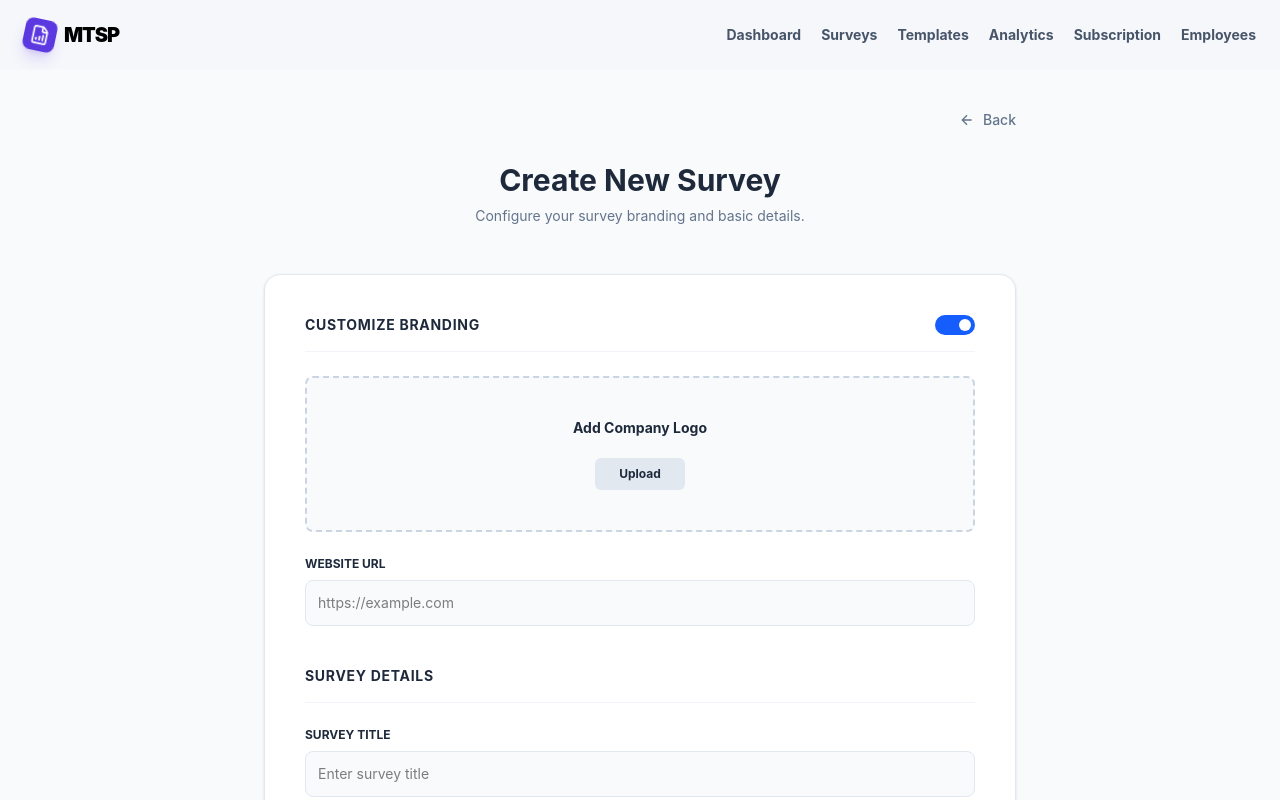
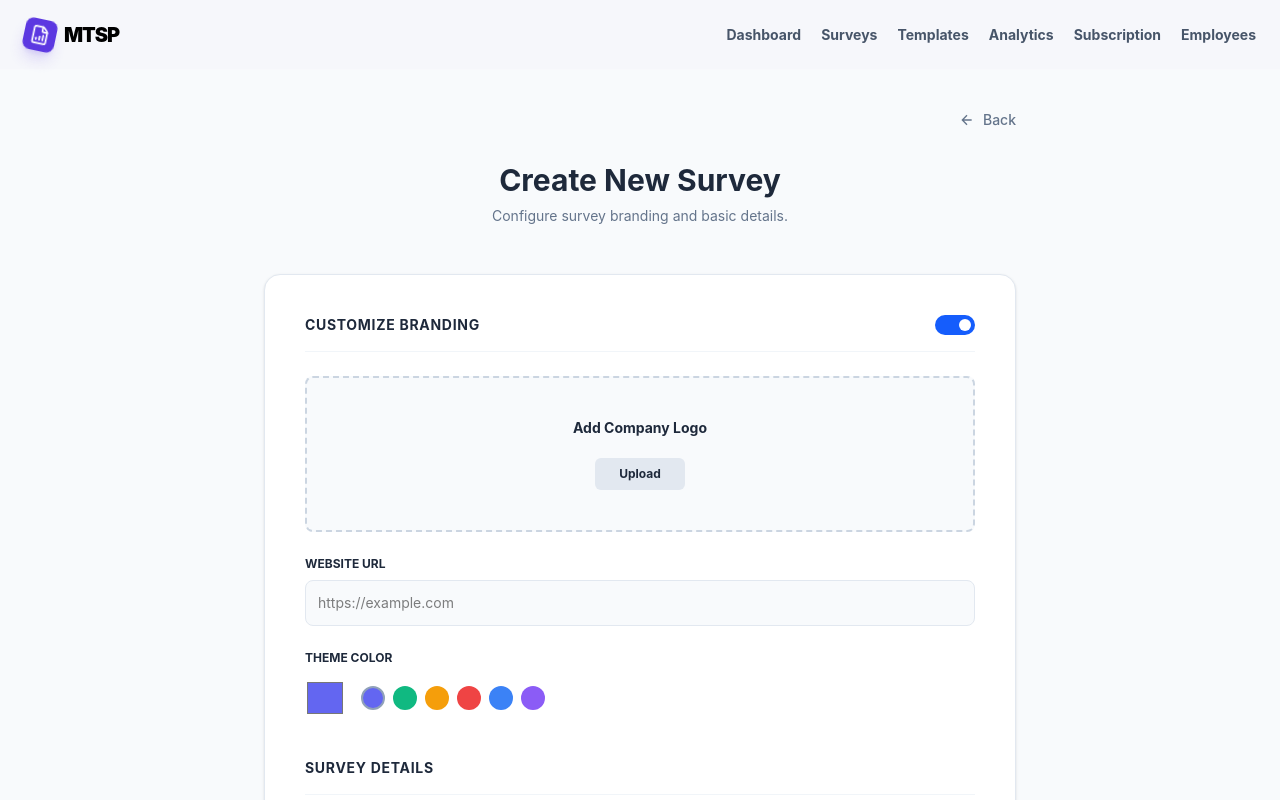
Before and after one commit to SMTIAP/smtiap-web, a React (Vite) app: page /create-new-survey in a window 1280 px wide. Both pictures are taken after a click on the element 955 px from the left and 325 px from the top of the page. Shown: the top 800 px of the page. Built offline with nearby package versions, Linux system fonts and the light colour scheme.

Commit message:
feat: implement survey branding setup and dynamic data flow

```diff
--- a/src/pages/CreateNewSurvey.tsx
+++ b/src/pages/CreateNewSurvey.tsx
@@ -18,7 +18,7 @@ export default function CreateNewSurvey() {
     customizeBranding: false,
     logo: null,
     websiteUrl: '',
-    themeColor: '#EFF6FF',
+    themeColor: '#6366F1', // Default branding color
     surveyTitle: '',
     description: '',
     isAnonymous: false,
@@ -40,9 +40,13 @@ export default function CreateNewSurvey() {
     }
   };
 
+  // Predefined theme colors for quick selection
+  const colorPresets = ['#6366F1', '#10B981', '#F59E0B', '#EF4444', '#3B82F6', '#8B5CF6'];
+
   return (
     <div className="flex min-h-screen flex-col items-center bg-[#F8FAFC]">
       <div className="flex max-w-[800px] py-10 px-6 flex-col gap-8 w-full">
+        {/* Navigation */}
         <div className="flex justify-end w-full">
           <button onClick={() => navigate(-1)} className="flex items-center gap-2 text-[#64748B] text-sm font-medium hover:text-[#1E293B]">
             <svg width="16" height="16" viewBox="0 0 24 24" fill="none" stroke="currentColor" strokeWidth="2"><path d="M19 12H5M12 19l-7-7 7-7"/></svg>
@@ -50,21 +54,29 @@ export default function CreateNewSurvey() {
           </button>
         </div>
 
+        {/* Header */}
         <div className="flex flex-col items-center gap-2 text-center mb-4">
           <h1 className="text-[#1E293B] text-3xl font-bold">Create New Survey</h1>
-          <p className="text-[#64748B] text-sm">Configure your survey branding and basic details.</p>
+          <p className="text-[#64748B] text-sm">Configure survey branding and basic details.</p>
         </div>
 
         <div className="flex flex-col gap-10 bg-white p-10 rounded-2xl shadow-sm border border-[#E2E8F0]">
+          {/* Section 1: Branding */}
           <section className="flex flex-col gap-6">
             <div className="flex justify-between items-center border-b border-[#F1F5F9] pb-4">
               <h2 className="text-[#1E293B] text-sm font-bold uppercase tracking-wider">Customize Branding</h2>
-              <div onClick={() => toggleField('customizeBranding')} className={`w-10 h-5 rounded-full relative cursor-pointer transition-all ${formData.customizeBranding ? 'bg-blue-600' : 'bg-[#E2E8F0]'}`}>
-                <div className={`absolute top-1 w-3 h-3 bg-white rounded-full transition-all ${formData.customizeBranding ? 'right-1' : 'left-1'}`}></div>
+              <div
+                onClick={() => toggleField('customizeBranding')}
+                className={`w-10 h-5 rounded-full relative cursor-pointer transition-all duration-200 ${formData.customizeBranding ? 'bg-blue-600' : 'bg-[#E2E8F0]'}`}
+              >
+                <div className={`absolute top-1 w-3 h-3 bg-white rounded-full transition-all duration-200 ${formData.customizeBranding ? 'left-6' : 'left-1'}`}></div>
               </div>
             </div>
 
-            <label className="flex flex-col items-center justify-center border-2 border-dashed border-[#CBD5E1] rounded-lg p-10 bg-[#F8FAFC] gap-3 cursor-pointer">
+            {/* Conditional Branding Fields */}
+            {formData.customizeBranding && (
+              <div className="flex flex-col gap-6 animate-in fade-in slide-in-from-top-2 duration-300">
+                <label className="flex flex-col items-center justify-center border-2 border-dashed border-[#CBD5E1] rounded-lg p-10 bg-[#F8FAFC] gap-3 cursor-pointer hover:bg-slate-50 transition-colors">
                   <input type="file" className="hidden" onChange={handleFileUpload} />
                   <p className="text-[#1E293B] font-bold text-sm">{formData.logo || "Add Company Logo"}</p>
                   <span className="mt-2 px-6 py-2 bg-[#E2E8F0] text-[#1E293B] text-xs font-bold rounded-md">Upload</span>
@@ -75,21 +87,53 @@ export default function CreateNewSurvey() {
                     <label className="text-[#1E293B] text-xs font-bold uppercase">Website URL</label>
                     <input name="websiteUrl" type="text" value={formData.websiteUrl} onChange={handleChange} placeholder="https://example.com" className="w-full p-3 border border-[#E2E8F0] rounded-lg bg-[#F8FAFC] text-sm outline-none focus:ring-1 focus:ring-blue-400" />
                   </div>
+
+                  <div className="flex flex-col gap-3">
+                    <label className="text-[#1E293B] text-xs font-bold uppercase">Theme Color</label>
+                    <div className="flex items-center gap-4">
+                      <input
+                        type="color"
+                        name="themeColor"
+                        value={formData.themeColor}
+                        onChange={handleChange}
+                        className="w-10 h-10 rounded cursor-pointer border-none p-0 bg-transparent"
+                      />
+                      <div className="flex gap-2">
+                        {colorPresets.map(color => (
+                          <button
+                            key={color}
+                            onClick={() => setFormData(p => ({...p, themeColor: color}))}
+                            className={`w-6 h-6 rounded-full border-2 ${formData.themeColor === color ? 'border-slate-400' : 'border-transparent'}`}
+                            style={{ backgroundColor: color }}
+                          />
+                        ))}
                       </div>
+                    </div>
+                  </div>
+                </div>
+              </div>
+            )}
           </section>
 
+          {/* Section 2: Details */}
           <section className="flex flex-col gap-6 text-left">
             <h2 className="text-[#1E293B] text-sm font-bold uppercase tracking-wider border-b border-[#F1F5F9] pb-4">Survey Details</h2>
+            <div className="flex flex-col gap-4">
               <div className="flex flex-col gap-2">
                 <label className="text-[#1E293B] text-xs font-bold uppercase">Survey Title</label>
                 <input name="surveyTitle" type="text" value={formData.surveyTitle} onChange={handleChange} placeholder="Enter survey title" className="w-full p-3 border border-[#E2E8F0] rounded-lg bg-[#F8FAFC] text-sm outline-none focus:ring-1 focus:ring-blue-400" />
+              </div>
+              <div className="flex flex-col gap-2">
+                <label className="text-[#1E293B] text-xs font-bold uppercase">Description</label>
+                <textarea name="description" value={formData.description} onChange={handleChange} placeholder="What is this survey about?" className="w-full p-3 border border-[#E2E8F0] rounded-lg bg-[#F8FAFC] text-sm outline-none focus:ring-1 focus:ring-blue-400 min-h-[100px]" />
+              </div>
             </div>
           </section>
 
           <div className="flex justify-end mt-4">
             <button
-              onClick={() => navigate('/add-questions', { state: { formData } })} // CRITICAL: This passes the data
-              className="flex items-center gap-2 bg-[#6366F1] text-white px-6 py-3 rounded-lg font-bold text-xs hover:opacity-90 shadow-md"
+              onClick={() => navigate('/add-questions', { state: { formData } })}
+              className="flex items-center gap-2 bg-[#6366F1] text-white px-8 py-3 rounded-lg font-bold text-sm hover:opacity-90 shadow-md transition-all active:scale-95"
             >
               Next: Add Questions
               <svg width="14" height="14" viewBox="0 0 24 24" fill="none" stroke="currentColor" strokeWidth="3"><path d="M5 12h14M12 5l7 7-7 7"/></svg>
```
Also changed, not shown: 1 other file (tests, documents, lock files or other folders). Lines whose indentation alone changed are shown as unchanged.
